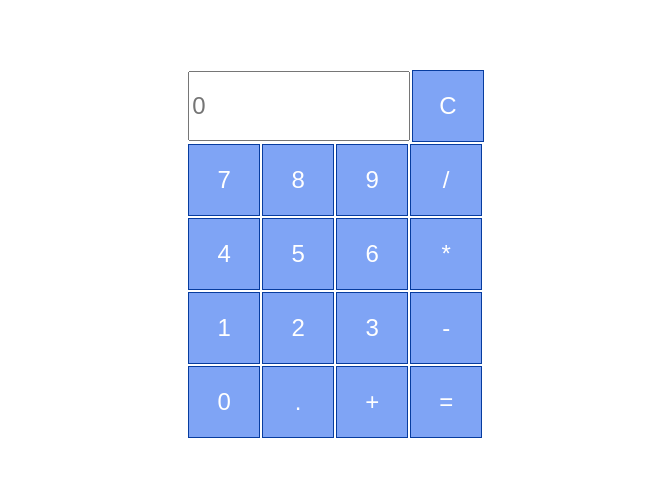
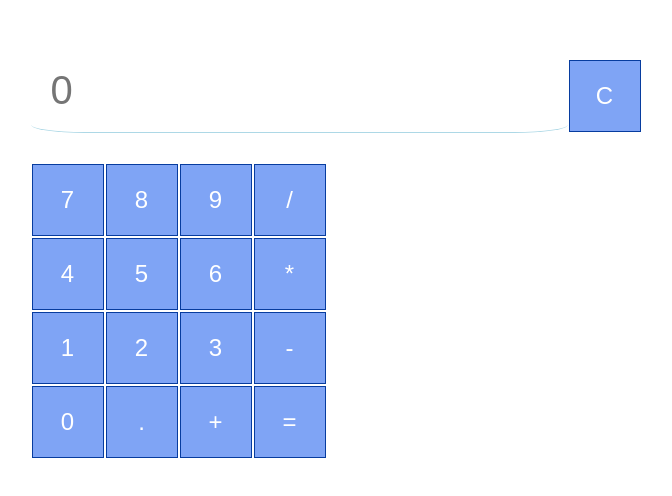
Before and after one commit to Adenita/Calculator, a React (Create React App) app: page / in a window 1280 px wide. Shown: the part 146-642 px from the top of the page, without its empty margins (304-976 px from the left). Built offline with nearby package versions, Linux system fonts and the light colour scheme.

Commit message:
updated style

```diff
--- a/src/components/FieldComponent/Field.css
+++ b/src/components/FieldComponent/Field.css
@@ -1,6 +1,10 @@
 .result-field {
-    height: 2.7em;
-    width: 8.9em;
-    margin: 1px;
-    font-size: 1.5em;
+    height: 80px;
+    padding-left: 20px;
+    grid-column: span 4;
+    border: none;
+    border-bottom: 1px solid lightblue;
+    border-radius: 10%;
+    margin-bottom: 30px;
+    font-size: 2.5em;
 }
```
